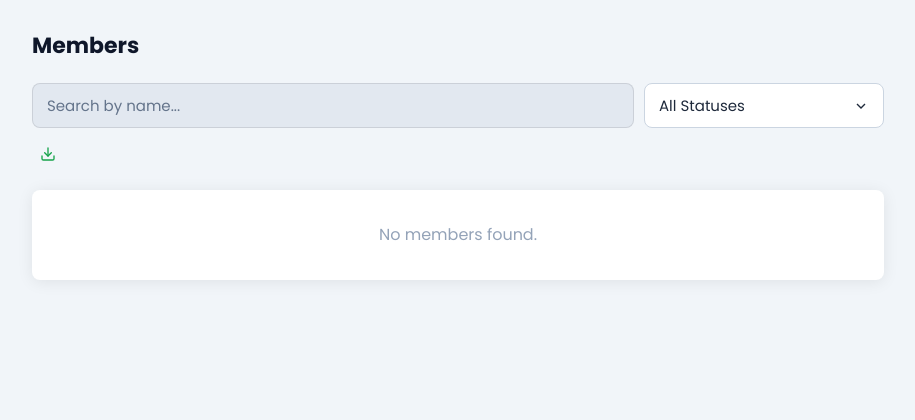
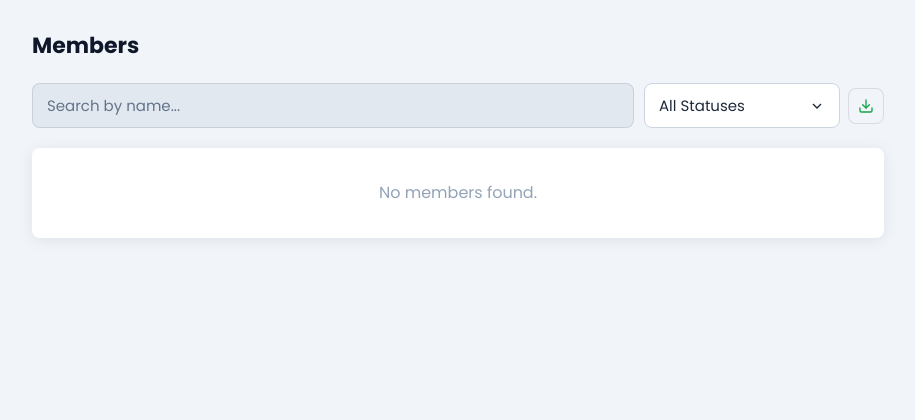
Before and after one commit to olympiadsgym/olympiads, a Django app: template members/templates/members/member_list.html in a window 1280 px wide. Shown: the part 56-476 px from the top of the page, without its empty margins (182-1097 px from the left). Run offline with Django 5.2, Linux system fonts and the light colour scheme; the template is opened without the code that fills it, so the values that code supplies are empty.

Commit message:
Fix: CSV icon inline beside All Statuses dropdown with button background

```diff
--- a/members/templates/members/member_list.html
+++ b/members/templates/members/member_list.html
@@ -34,8 +34,12 @@
     background: var(--surface-2, #f1f5f9);
     color: #16a34a;
     flex-shrink: 0;
+    border: 1px solid var(--border, #e2e8f0);
+    width: 36px;
+    height: 36px;
+    border-radius: 8px;
   }
-  .icon-btn--csv:hover { background: rgba(22,163,74,0.12); }
+  .icon-btn--csv:hover { background: rgba(22,163,74,0.12); border-color: #16a34a; }
   .table-actions { display: flex; gap: 6px; align-items: center; justify-content: flex-end; }
   .member-mobile-card__actions { display: flex; gap: 6px; align-items: center; }
 </style>
@@ -47,6 +51,8 @@
 <form method="get" class="filter-row" id="filterForm">
   <input type="search" name="q" value="{{ query }}" class="search-input" placeholder="Search by name..." aria-label="Search members">
   <input type="hidden" name="status" id="statusHidden" value="{{ status_filter }}">
+  <!-- Dropdown + CSV icon in one inline group -->
+  <div style="display:flex; align-items:center; gap:8px; flex-shrink:0;">
     <div class="custom-dropdown" id="statusDropdown">
       <button type="button" class="custom-dropdown__btn" id="statusDropdownBtn">
         <span id="statusDropdownLabel">{% if status_filter %}{{ status_filter }}{% else %}All Statuses{% endif %}</span>
@@ -59,8 +65,6 @@
         {% endfor %}
       </ul>
     </div>
-
-  <!-- CSV Download icon beside status dropdown -->
     <a href="{% url 'members:export_members_csv' %}{% if query or status_filter %}?q={{ query }}&status={{ status_filter }}{% endif %}"
        class="icon-btn icon-btn--csv" title="Download CSV">
       <svg viewBox="0 0 24 24" fill="none" stroke="currentColor" stroke-width="2" stroke-linecap="round" stroke-linejoin="round">
@@ -69,6 +73,7 @@
         <line x1="12" y1="15" x2="12" y2="3"/>
       </svg>
     </a>
+  </div>
 </form>
 
 {% if page_obj.object_list %}
```
Lines whose indentation alone changed are shown as unchanged.
